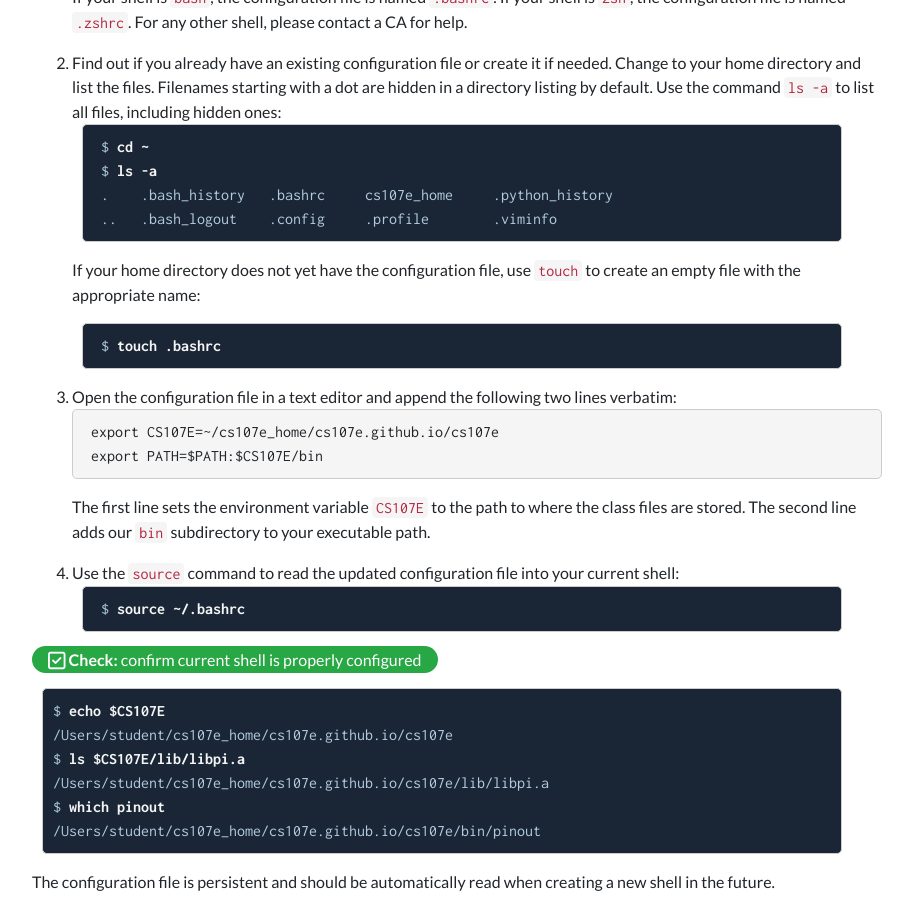
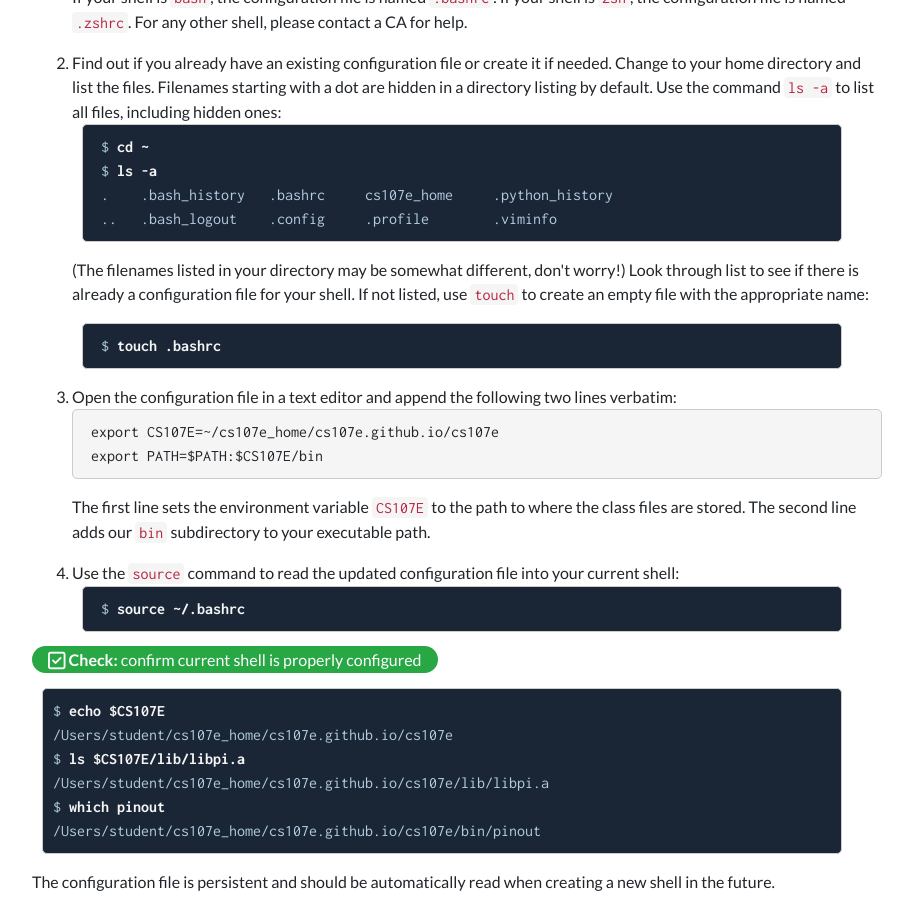
Before and after one commit to waitlamp/My_CS107e_Assignments, a Jekyll site: the page built from guides/install/userconfig.md, in a window 1280 px wide and 900 px high, scrolled down 979 px. Shown: the whole window, without its empty margins (123-1036 px from the left). Built offline with Jekyll 4.4.1, drawn with Linux system fonts in a browser that asks for light colours; nearby versions of some CDN libraries; our own code applies the rules of GitHub Pages for plain Markdown files.

````diff
--- a/guides/install/userconfig.md
+++ b/guides/install/userconfig.md
@@ -45,8 +45,8 @@ When opening a new shell, the environment is initialized by reading a configurat
     .    .bash_history   .bashrc     cs107e_home     .python_history
     ..   .bash_logout    .config     .profile        .viminfo
     ```
-
-    If your home directory does not yet have the configuration file, use `touch` to create an empty file with the appropriate name:
+(The filenames listed in your directory may be somewhat different, don't worry!) Look through list to see if there is already a configuration file for your shell.
+    If not listed, use `touch` to create an empty file with the appropriate name:
     ```console
     $ touch .bashrc
     ```
````
Also changed, not shown: guides/install/index.md (+1 -0 lines), guides/install/mac.md (+4 -3 lines), website/home.md (+2 -0 lines).
